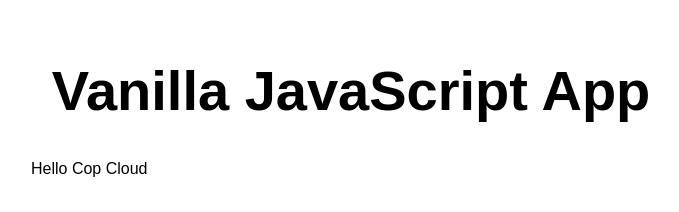
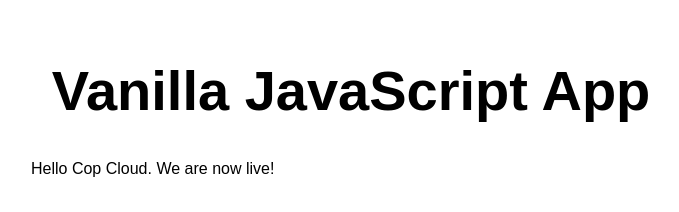
Before and after one commit to JoergSauter-Bosch/CopStaticWebApp, a website: page src/index.html in a window 1280 px wide. Shown: the whole page, without its empty margins (289-968 px from the left). Drawn offline with Linux system fonts and the light colour scheme.

Commit message:
Update index.html

```diff
--- a/src/index.html
+++ b/src/index.html
@@ -11,7 +11,7 @@
 <body>
   <main>
     <h1>Vanilla JavaScript App</h1>
-    <p>Hello Cop Cloud</p>
+    <p>Hello Cop Cloud. We are now live!</p>
   </main>
 </body>
 
```
